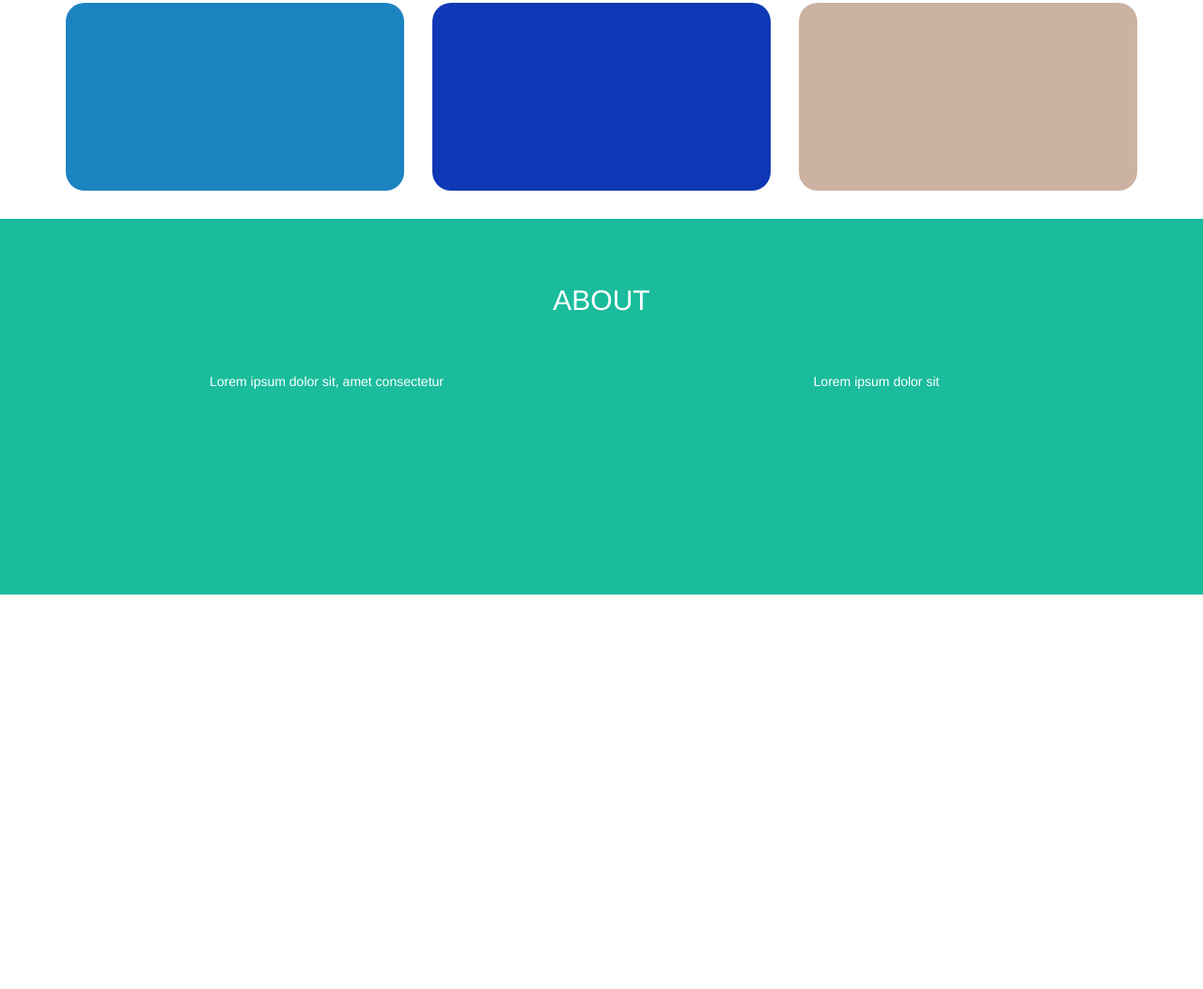
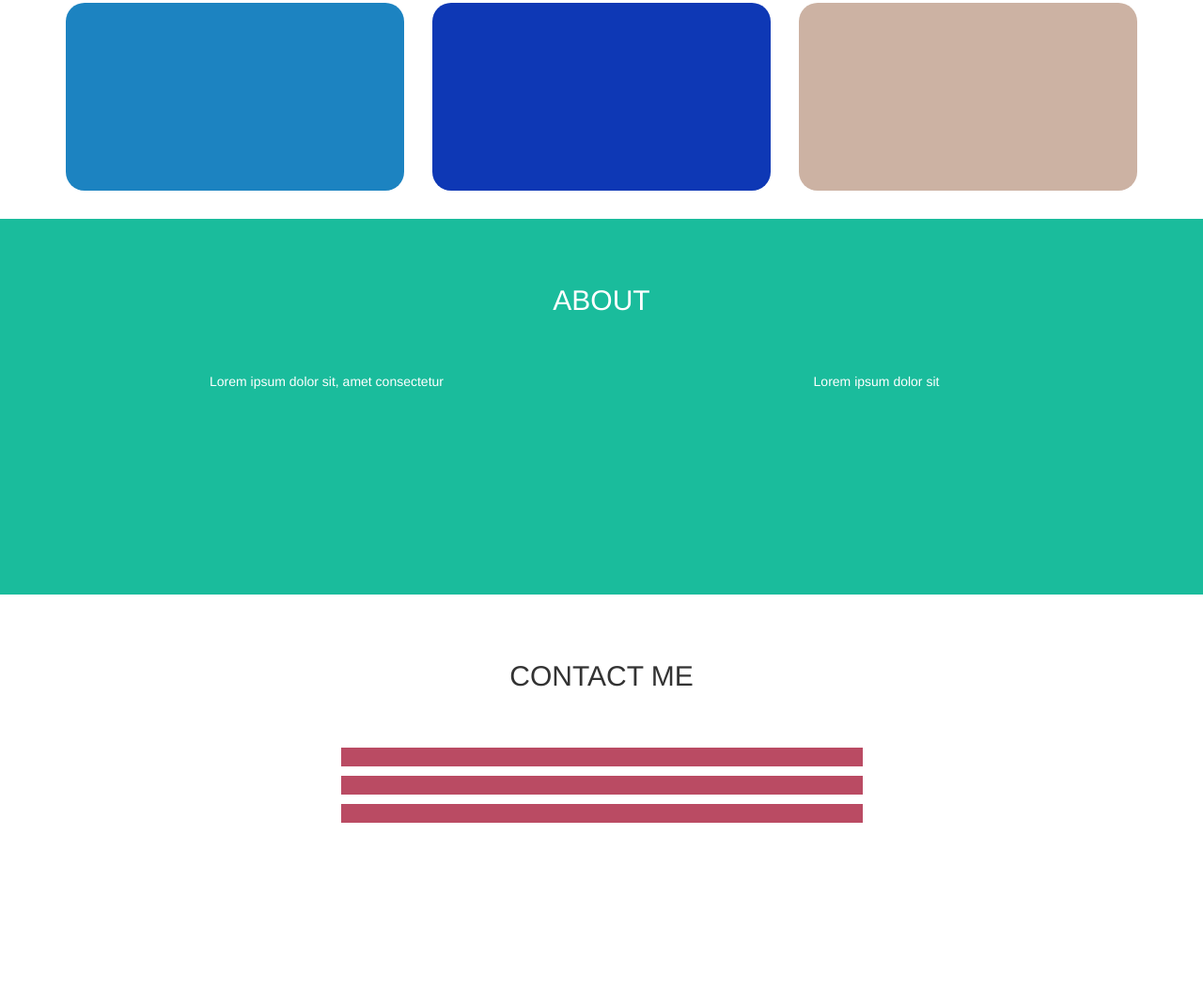
Before and after one commit to DociIva/html-css-bootstrap-freelancer, a plain HTML site: page index.html in a window 1280 px wide. Shown: the part 930-1983 px from the top of the page at 94% size. Before the commit the page ends 1583 px from the top, so only its background shows below. Drawn offline with nearby package versions, Linux system fonts and the light colour scheme.

Commit message:
sec contact me

```diff
--- a/css/style.css
+++ b/css/style.css
@@ -60,7 +60,7 @@ h2 {
 }
 
 /*SEZIONE ABOUT*/
-.about {
+.bg-about {
     height: 400px;
     margin-top: 20px;
     margin-bottom: 20px;
@@ -68,6 +68,26 @@ h2 {
     color: white;
     background: #1abc9c;
 }
+/*CONTACT*/
+.contact {
+    height: 400px;
+}
+.form-1 {
+    height: 20px;
+    background: #ba4b63;
+    margin-bottom: 10px;
+}
+.form-2 {
+    height: 20px;
+    background: #ba4b63;
+    margin-bottom: 10px;
+}
+.form-3 {
+    height: 20px;
+    background: #ba4b63;
+    margin-bottom: 10px;
+}
+/*LOCATION*/
 
 /*media per il tablet*/
 @media screen and (min-width:768px) {
--- a/index.html
+++ b/index.html
@@ -49,7 +49,7 @@
         </div>
     </section>
     <!--SEZIONE ABOUT con sfondo acqua-->
-    <section class="about">
+    <section class="bg-about">
         <div class="container">
             <h2>ABOUT</h2>
             <div class="row">
@@ -61,8 +61,25 @@
                 </div>
             </div>
         </div>
+    </section>
+    <!-- SEZIONE CONTACT ME-->
+    <section class="contact">
+        <h2>CONTACT ME</h2>
+      <div class="container">
+          <div class="row">
+              <div class="col-xs-12 col-sm-6 col-sm-offset-3"><div class="form-1"></div></div>
+              <div class="col-xs-12 col-sm-6 col-sm-offset-3"><div class="form-2"></div></div>
+              <div class="col-xs-12 col-sm-6 col-sm-offset-3"><div class="form-3"></div></div>
+          </div>
+          <!--Bottone-->
+      </div>
+    </section>
+    <!--SEZIONE LOCATION-->
+    <section class="location">
+
 
     </section>
+
   </main>
 
 
```
